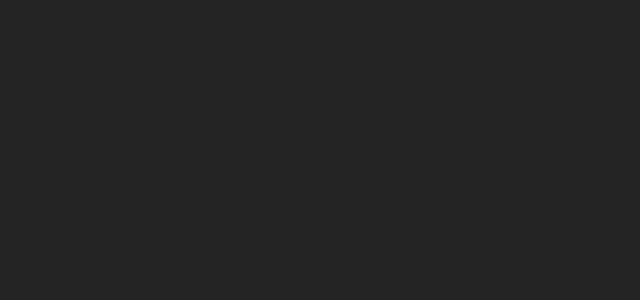
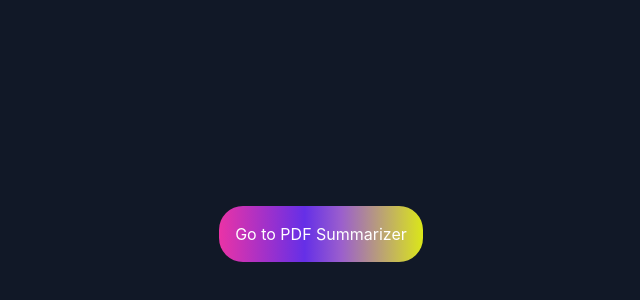
Before and after one commit to CrypticFate5/Collab-Study, a React (Vite) app in the folder client/: page /home in a window 1280 px wide. Before the commit this address had no page. Shown: the part 166-466 px from the top of the page, without its empty margins (319-959 px from the left). Built offline with nearby package versions, Linux system fonts and the light colour scheme.

Commit message:
feat: Added Home Page

```diff
--- a/client/src/App.jsx
+++ b/client/src/App.jsx
@@ -3,6 +3,7 @@
 import LoginPage from "./pages/Login.jsx";
 import LandingPage from "./pages/LandingPage.jsx"; // Rename App to Home to avoid naming conflicts
 import "./index.css";
+import Home from "./pages/Home.jsx";
 function App() {
   return (
     <Router>
@@ -10,6 +11,7 @@
         <Route path="/" element={<LandingPage />} />
         <Route path="/signup" element={<SignupPage />} />
         <Route path="/login" element={<LoginPage />} />
+        <Route path="/home" element={<Home />} />
       </Routes>
     </Router>
   );
--- /dev/null
+++ b/client/src/pages/Home.jsx
@@ -0,0 +1,15 @@
+import React from "react";
+import { Link } from "react-router-dom";
+
+const Home = () => (
+  <div className="flex items-center justify-center h-screen bg-gray-900 text-white">
+    <Link
+      to="/chatpdf"
+      className="gradientColour p-4 rounded-3xl hover:gradientColour2"
+    >
+      Go to PDF Summarizer
+    </Link>
+  </div>
+);
+
+export default Home;
```
